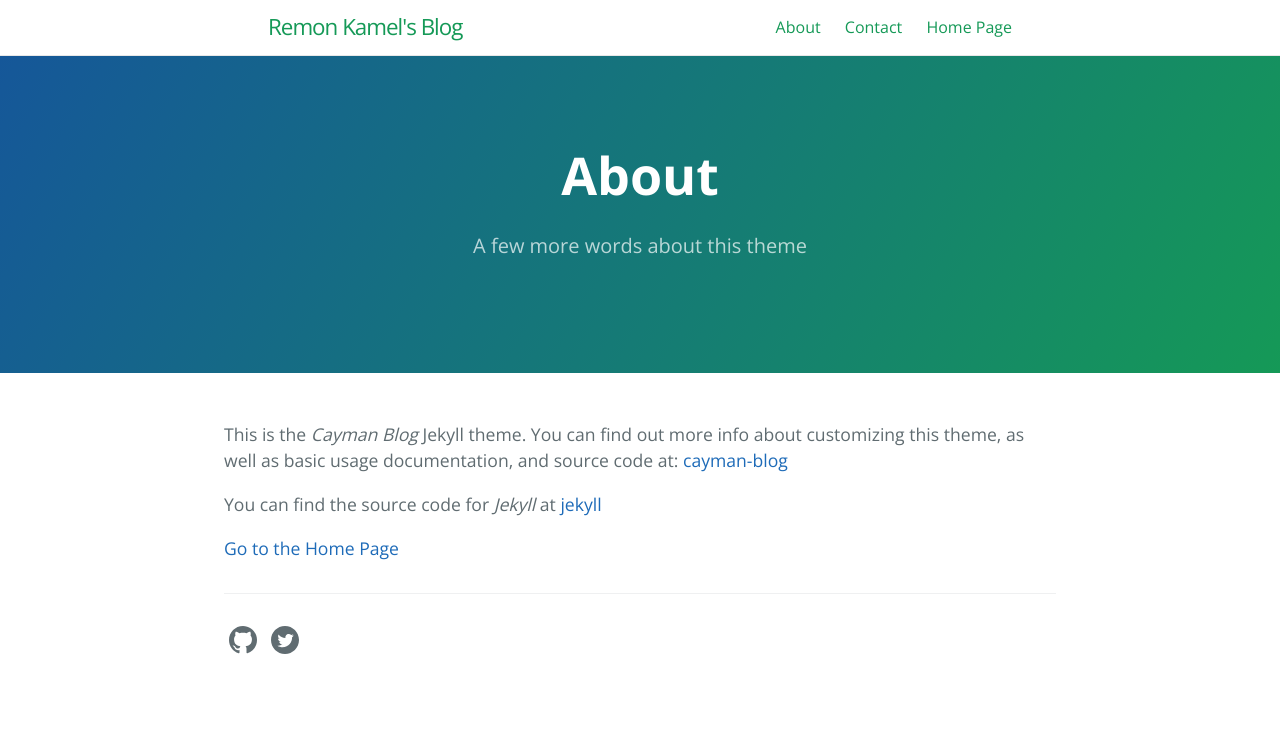
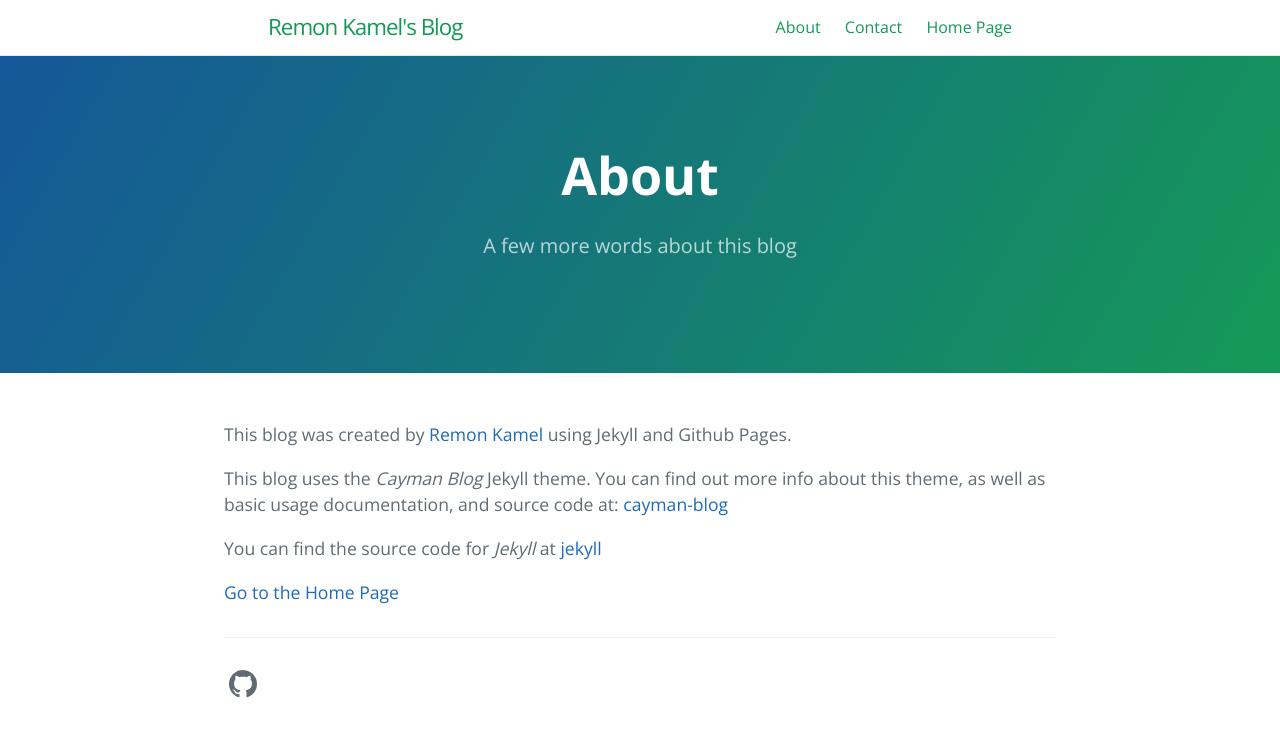
Before and after one commit to harryremon/blog, a Jekyll site: the page built from about.md, in a window 1280 px wide. Shown: the top 737 px of the page. Built offline with Jekyll 4.4.1, drawn with Linux system fonts in a browser that asks for light colours.

Commit message:
fixing pages

```diff
--- a/_config.yml
+++ b/_config.yml
@@ -24,7 +24,6 @@ description: >- # this means to ignore newlines until "baseurl:"
   a Blog about my adventures in the .NET, Azure, and Power Platform Worlds
 baseurl: "/blog" # the subpath of your site, e.g. /blog
 url: "https://remonkamel.com" # the base hostname & protocol for your site, e.g. http://example.com
-twitter_username: harryremon
 github_username:  harryremon
 
 # Build settings
--- a/_layouts/default.html
+++ b/_layouts/default.html
@@ -105,20 +105,20 @@
                 </span>
 
                 <!-- Twitter icon -->
-                <span class="my-span-icon">
+                <!-- <span class="my-span-icon">
                     <a href="https://twitter.com/{{ site.twitter.username }}" aria-label="{{ site.github.owner_name }}'s Twitter" title="{{ site.github.owner_name }}'s Twitter">
                         <svg class="my-svg-icon" xmlns="http://www.w3.org/2000/svg" width="24" height="24" viewBox="0 0 24 24"><path d="M12 0c-6.627 0-12 5.373-12 12s5.373 12 12 12 12-5.373 12-12-5.373-12-12-12zm6.066 9.645c.183 4.04-2.83 8.544-8.164 8.544-1.622 0-3.131-.476-4.402-1.291 1.524.18 3.045-.244 4.252-1.189-1.256-.023-2.317-.854-2.684-1.995.451.086.895.061 1.298-.049-1.381-.278-2.335-1.522-2.304-2.853.388.215.83.344 1.301.359-1.279-.855-1.641-2.544-.889-3.835 1.416 1.738 3.533 2.881 5.92 3.001-.419-1.796.944-3.527 2.799-3.527.825 0 1.572.349 2.096.907.654-.128 1.27-.368 1.824-.697-.215.671-.67 1.233-1.263 1.589.581-.07 1.135-.224 1.649-.453-.384.578-.87 1.084-1.433 1.489z"/></svg>
                     </a>
-                </span>
+                </span> -->
 
                 <!-- RSS icon -->
-                {% if site.gems contains "jekyll-feed" %}
+                <!-- {% if site.gems contains "jekyll-feed" %} -->
                 <span class="my-span-icon">
                     <a href="{{ "/feed.xml" | absolute_url }}" aria-label="RSS feed" title="{{ site.github.owner_name }}'s RSS feed">
                         <svg class="my-svg-icon" xmlns="http://www.w3.org/2000/svg" width="24" height="24" viewBox="0 0 24 24"><path d="M12 0c-6.627 0-12 5.373-12 12s5.373 12 12 12 12-5.373 12-12-5.373-12-12-12zm-3.374 17c-.897 0-1.626-.727-1.626-1.624s.729-1.624 1.626-1.624 1.626.727 1.626 1.624-.729 1.624-1.626 1.624zm3.885 0c-.03-3.022-2.485-5.474-5.511-5.504v-2.406c4.361.03 7.889 3.555 7.92 7.91h-2.409zm4.081 0c-.016-5.297-4.303-9.571-9.592-9.594v-2.406c6.623.023 11.985 5.384 12 12h-2.408z"/></svg>
                     </a>
                 </span>
-                {% endif %}
+                <!-- {% endif %} -->
 
                 <!-- Contact icon -->
                 {% assign contact_page = site.pages | where: "path", "contact.md" | first %}
--- a/about.md
+++ b/about.md
@@ -1,13 +1,15 @@
 ---
 layout: page
 title: About
-tagline: A few more words about this theme
+tagline: A few more words about this blog
 permalink: /about.html
 ref: about
 order: 0
 ---
 
-This is the _Cayman Blog_ Jekyll theme. You can find out more info about customizing this theme, as well as basic usage documentation, and source code at: [cayman-blog](https://github.com/lorepirri/cayman-blog)
+This blog was created by [Remon Kamel](https://remonkamel.com) using Jekyll and Github Pages.
+
+This blog uses the _Cayman Blog_ Jekyll theme. You can find out more info about this theme, as well as basic usage documentation, and source code at: [cayman-blog](https://github.com/lorepirri/cayman-blog)
 
 You can find the source code for _Jekyll_ at [jekyll](https://github.com/jekyll/jekyll)
 
```
Also changed, not shown: _posts/2021-04-16-welcome-to-jekyll.markdown (deleted, +0 -29 lines), about.markdown (deleted, +0 -18 lines).
